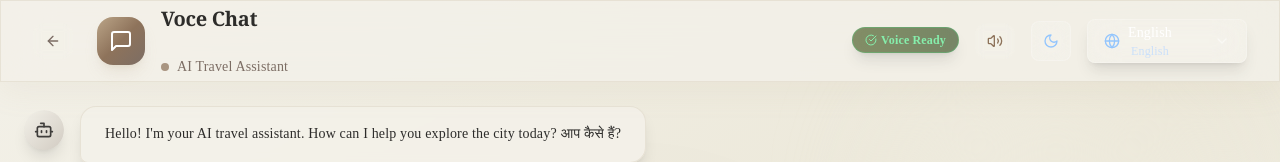
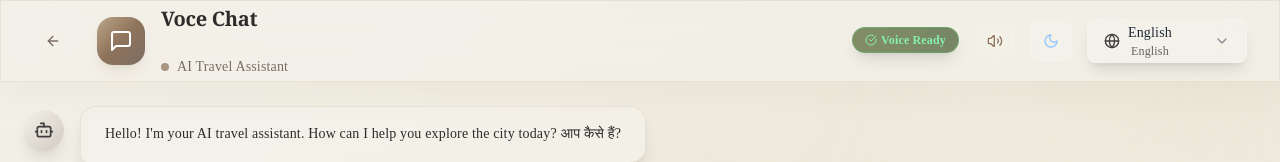
Before and after one commit to HACKTHEMM/VOCE_Team_HackThem_Submission, a Next.js app in the folder frontend/: page /chat in a window 1280 px wide. Shown: the top 162 px of the page. Built offline with nearby package versions, Linux system fonts and the light colour scheme.

Commit message:
frontend

```diff
--- a/frontend/components/language-selector.tsx
+++ b/frontend/components/language-selector.tsx
@@ -18,22 +18,22 @@ export function LanguageSelector({ currentLanguage, onLanguageChange }: Language
 
   return (
     <Select value={currentLanguage} onValueChange={onLanguageChange}>
-      <SelectTrigger className="w-40 bg-white/10 backdrop-blur-lg border border-white/20 text-white shadow-lg hover:bg-white/20 transition-all duration-300 hover:scale-105 hover:shadow-xl">
+      <SelectTrigger className="w-40 bg-white/10 dark:bg-white/10 backdrop-blur-lg border border-white/20 dark:border-white/20 text-gray-800 dark:text-white shadow-lg hover:bg-white/30 dark:hover:bg-white/20 transition-all duration-300 hover:scale-105 hover:shadow-xl">
         <div className="flex items-center space-x-2">
-          <Globe className="h-4 w-4 text-blue-300" />
+          <Globe className="h-4 w-4 text-[#3F3D3B] dark:text-[#3F3D3B]" />
           <SelectValue />
         </div>
       </SelectTrigger>
-      <SelectContent className="bg-white/10 backdrop-blur-lg border border-white/20 shadow-2xl">
+      <SelectContent className="bg-white/90 dark:bg-white/10 backdrop-blur-lg border border-gray-200 dark:border-white/20 shadow-2xl">
         {languages.map((language) => (
           <SelectItem
             key={language.code}
             value={language.code}
-            className="text-white hover:bg-white/20 focus:bg-white/20 transition-all duration-200 hover:scale-105"
+            className="text-gray-800 dark:text-white hover:bg-gray-100 dark:hover:bg-white/20 focus:bg-gray-100 dark:focus:bg-white/20 transition-all duration-200 hover:scale-105"
           >
             <div className="flex flex-col">
               <span className="font-medium">{language.name}</span>
-              <span className="text-xs text-blue-200/80">{language.native}</span>
+              <span className="text-xs text-[#3F3D3B]/80 dark:text-[#3F3D3B]/80">{language.native}</span>
             </div>
           </SelectItem>
         ))}
--- a/frontend/components/voice-recognition.tsx
+++ b/frontend/components/voice-recognition.tsx
@@ -420,7 +420,7 @@ export function VoiceRecognition({
 
       {/* Status indicator */}
       {getStatusText() && (
-        <div className="absolute -bottom-12 text-xs text-center whitespace-nowrap max-w-40">
+        <div className="absolute -bottom-16 text-xs text-center whitespace-nowrap max-w-48 left-1/2 transform -translate-x-1/2">
           <span
             className={
               errorState
```
